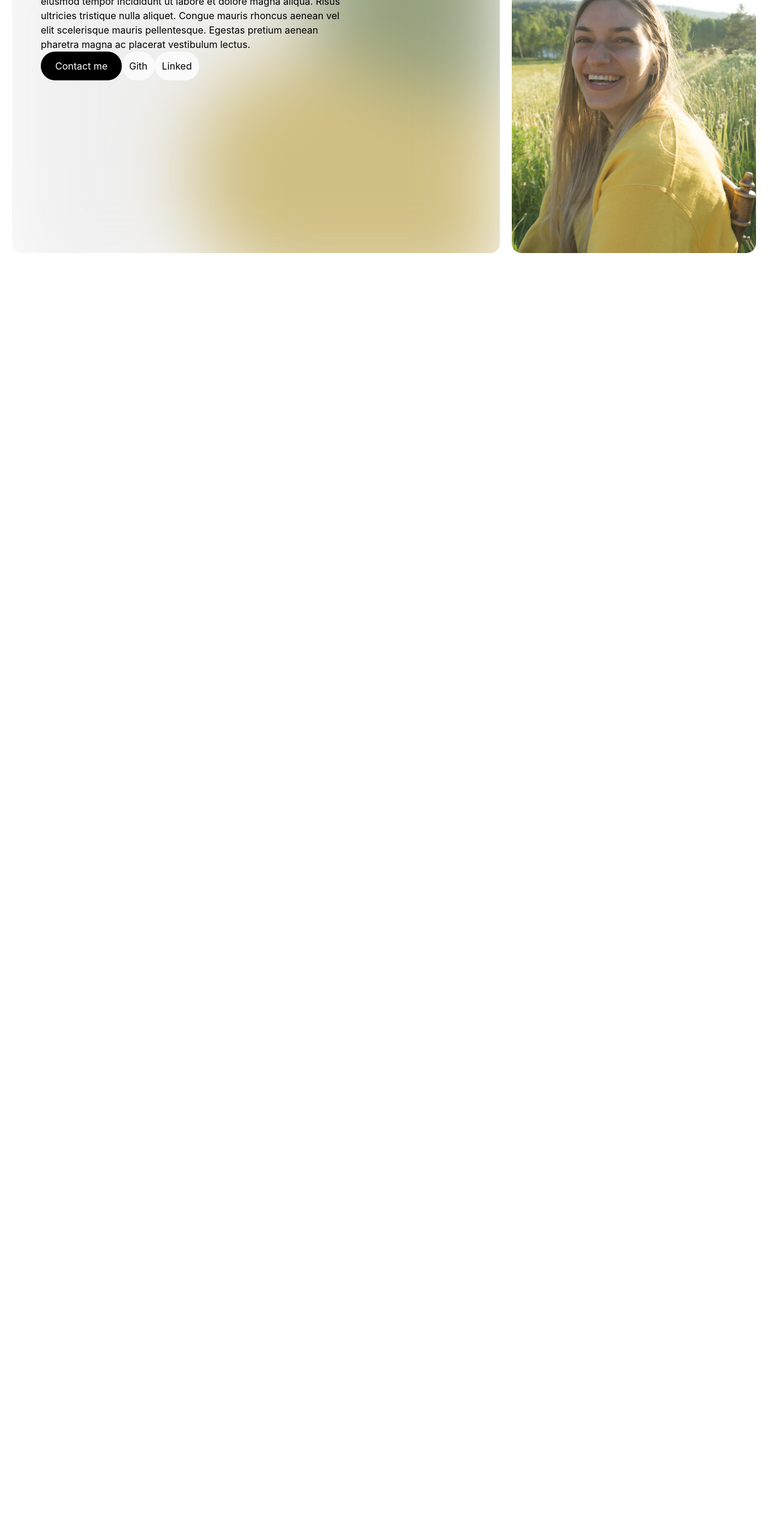
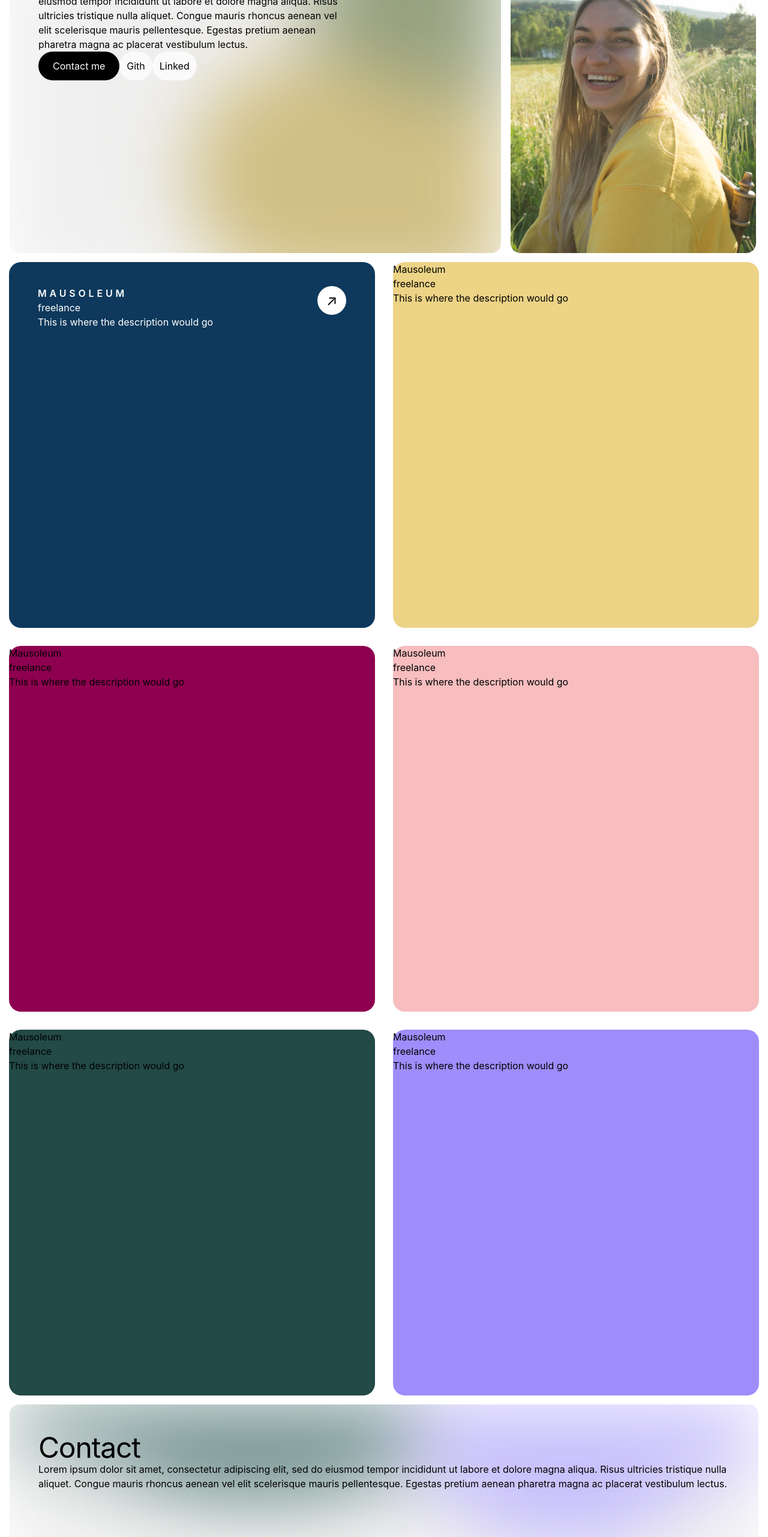
Before and after one commit to ElianeV/portfolio_v2, a Next.js app: page / in a window 1280 px wide. Shown: the part 234-2797 px from the top of the page at 60% size. Before the commit the page ends 800 px from the top, so only its background shows below. Built offline with nearby package versions, Linux system fonts and the light colour scheme.

Commit message:
responsive squares

```diff
--- a/pages/index.js
+++ b/pages/index.js
@@ -12,7 +12,7 @@ export default function Home() {
       </Head>
       <Navbar />
       <main className="flex">
-        <div className="w-2/3 h-[600px] mx-5 relative overflow-hidden rounded-2xl">
+        <div className="w-full md:w-2/3 md:h-[600px] mx-4 relative overflow-hidden rounded-2xl">
           <Image
             src="/bg-orbs.png"
             alt="yellow and green orbs"
@@ -20,7 +20,7 @@ export default function Home() {
             height={2000}
             className="blur-3xl opacity-70"
           />
-          <div className="w-3/4 absolute top-0 p-12 ">
+          <div className="sm:w-3/4 absolute top-0 p-12 ">
             <h1 className="text-5xl tracking-tight">
               Hey, I'm Eliane, a web developer
             </h1>
@@ -38,7 +38,7 @@ export default function Home() {
             <button className="p-3 bg-neutral-50 rounded-full">Linked</button>
           </div>
         </div>
-        <div className="relative w-1/3 mr-5 rounded-2xl overflow-hidden">
+        <div className="relative hidden md:block md:w-1/3 mr-5 rounded-2xl overflow-hidden">
           <Image
             src="/portrait.jpg"
             fill
@@ -46,6 +46,76 @@ export default function Home() {
           />
         </div>
       </main>
+      <section>
+        <div className="square-container">
+          <article className="square basis-full sm:basis-[calc(50%-30px)] bg-[#0e395c]">
+            <div className="content px-12 py-10 text-white">
+              <button className="w-12 h-12 rounded-full bg-white absolute top-10 right-12 text-black text-center text-2xl">
+                ↗
+              </button>
+              <h2 className="tracking-[0.3rem] font-semibold">MAUSOLEUM</h2>
+              <h3>freelance</h3>
+              <p>This is where the description would go</p>
+            </div>
+          </article>
+          <article class="square basis-full sm:basis-[calc(50%-30px)] bg-[#ecd386]">
+            <div class="content">
+              <h2>Mausoleum</h2>
+              <h3>freelance</h3>
+              <p>This is where the description would go</p>
+            </div>
+          </article>
+          <article class="square basis-full sm:basis-[calc(50%-30px)] bg-[#8e0050]">
+            <div class="content">
+              <h2>Mausoleum</h2>
+              <h3>freelance</h3>
+              <p>This is where the description would go</p>
+            </div>
+          </article>
+          <article class="square basis-full sm:basis-[calc(50%-30px)] bg-[#f7bdbf]">
+            <div class="content">
+              <h2>Mausoleum</h2>
+              <h3>freelance</h3>
+              <p>This is where the description would go</p>
+            </div>
+          </article>
+          <article class="square basis-full sm:basis-[calc(50%-30px)] bg-[#234a47]">
+            <div class="content">
+              <h2>Mausoleum</h2>
+              <h3>freelance</h3>
+              <p>This is where the description would go</p>
+            </div>
+          </article>
+          <article class="square basis-full sm:basis-[calc(50%-30px)] bg-[#9e8dfa]">
+            <div class="content">
+              <h2>Mausoleum</h2>
+              <h3>freelance</h3>
+              <p>This is where the description would go</p>
+            </div>
+          </article>
+        </div>
+      </section>
+      <section className="flex">
+        <div className="w-full mx-4 mb-4 h-96 relative overflow-hidden rounded-2xl">
+          <Image
+            src="/bg-blobs.png"
+            alt="yellow and green orbs"
+            width={2000}
+            height={2000}
+            className="blur-3xl opacity-70"
+          />
+          <div className="w-full absolute top-0 p-12 ">
+            <h1 className="text-5xl tracking-tight">Contact</h1>
+            <p>
+              Lorem ipsum dolor sit amet, consectetur adipiscing elit, sed do
+              eiusmod tempor incididunt ut labore et dolore magna aliqua. Risus
+              ultricies tristique nulla aliquet. Congue mauris rhoncus aenean
+              vel elit scelerisque mauris pellentesque. Egestas pretium aenean
+              pharetra magna ac placerat vestibulum lectus.
+            </p>
+          </div>
+        </div>
+      </section>
     </div>
   );
 }
--- a/styles/globals.css
+++ b/styles/globals.css
@@ -19,12 +19,28 @@ a {
   box-sizing: border-box;
 }
 
-@media (prefers-color-scheme: dark) {
-  html {
-    color-scheme: dark;
-  }
-  body {
-    color: white;
-    background: black;
-  }
+.square-container {
+  display: flex;
+  flex-wrap: wrap;
 }
+
+.square {
+  position: relative;
+  margin: 15px;
+  box-sizing: border-box;
+  border-radius: 20px;
+}
+
+.square::before {
+  content: "";
+  display: block;
+  padding-top: 100%;
+}
+
+.square .content {
+  position: absolute;
+  top: 0;
+  left: 0;
+  height: 100%;
+  width: 100%;
+}
```
Also changed, not shown: public/bg-blobs.png (added).
